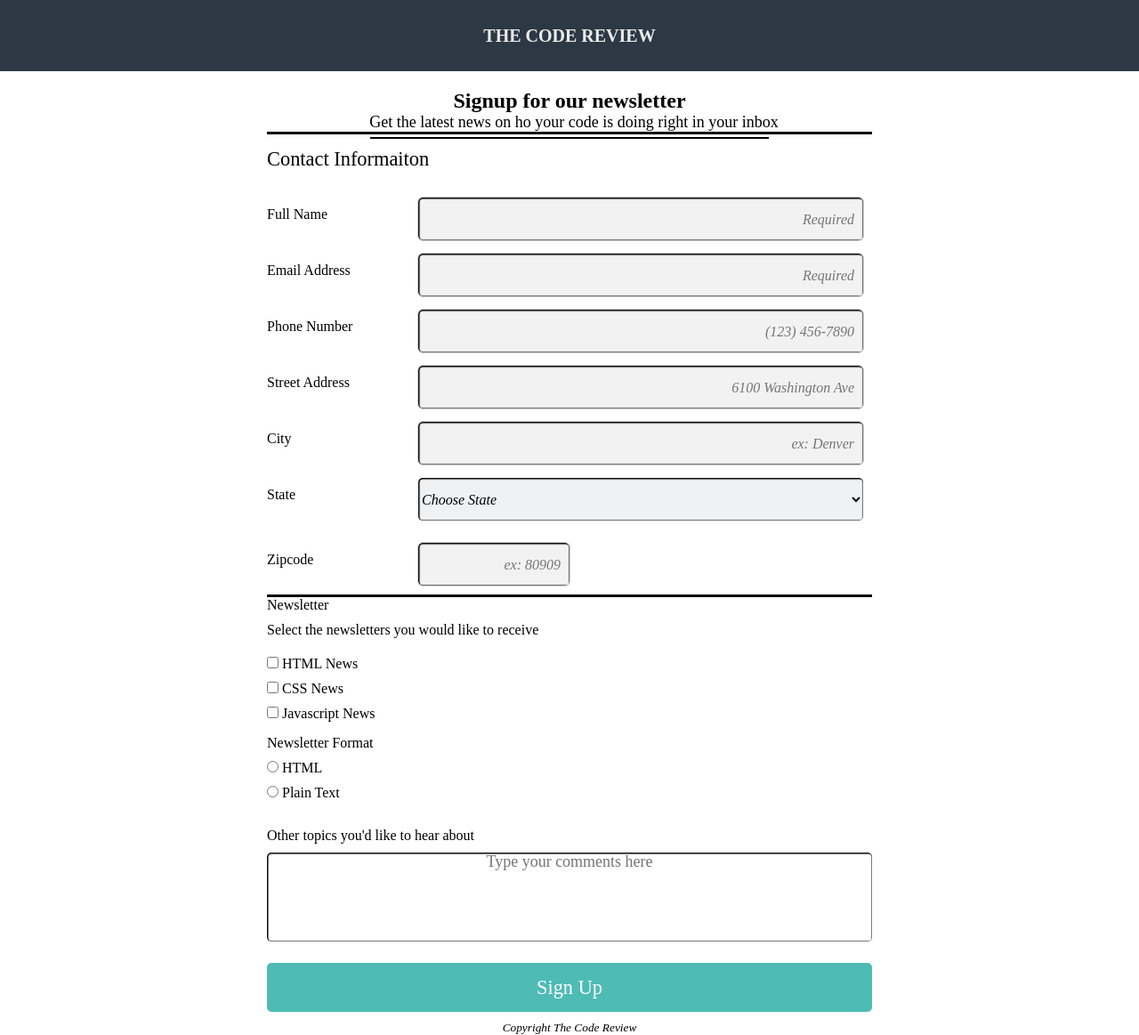
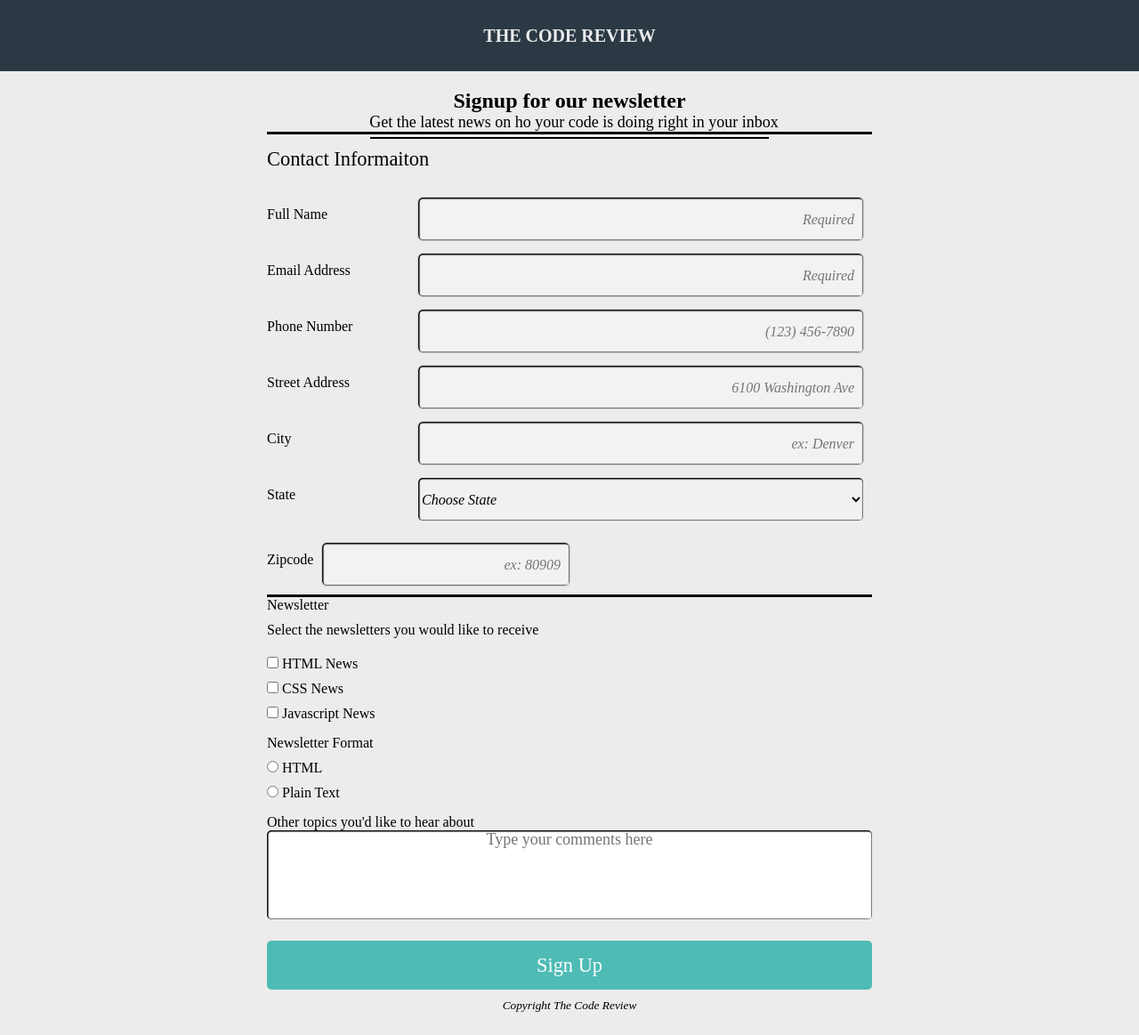
Before and after one commit to TypeErrorDev/Error-Dev-Registration-Form, a plain HTML site: page index.html in a window 1280 px wide. Shown: the whole page at 89% size. After the commit the page ends 1138 px from the top, so only its background shows below. Drawn offline with Linux system fonts and the light colour scheme; a web font is replaced by a local one.

Commit message:
Final Adjustments smh

```diff
--- a/index.html
+++ b/index.html
@@ -232,7 +232,7 @@
               </div>
               <!-- Textarea -->
               <div class="t-area">
-                  <p>Other topics you'd like to hear about</p>
+                  <label for="text">Other topics you'd like to hear about</label>
                   <textarea name="text" id="text" cols="30" rows="10" placeholder="Type your comments here"></textarea>
               </div>
               <div class="btn">
--- a/style.css
+++ b/style.css
@@ -5,6 +5,9 @@
   box-sizing: border-box;
   font-family: "Kurale", serif;
   border: none;
+}
+body{
+  background-color: rgb(237, 235, 235);
 }
 
 /* header */
@@ -97,6 +100,10 @@ select {
 }
 select:focus {
   background: rgb(238, 221, 221);
+}
+
+#zipcode{
+  width: 50%;
 }
 
 /* Newsletter */
```
